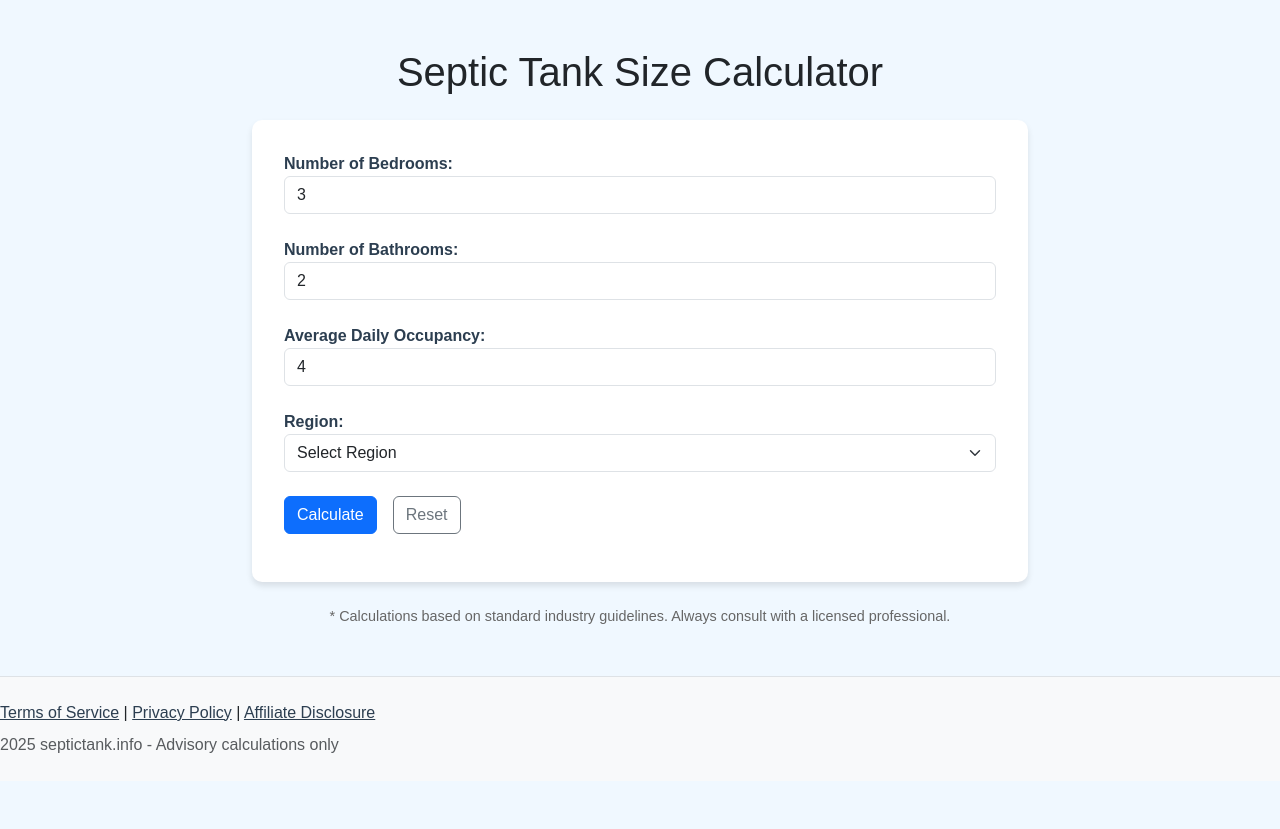
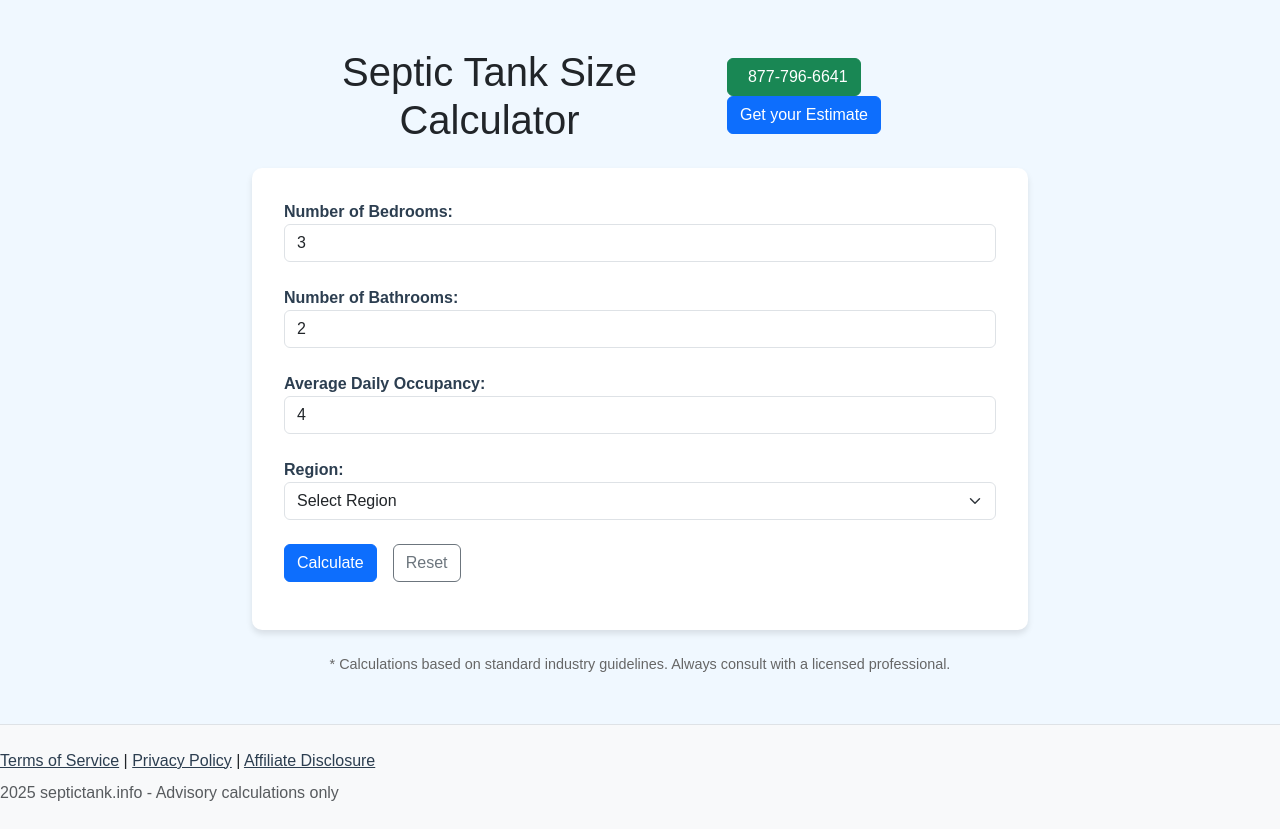
Before and after one commit to BetoWH13/septictankcalculator, a plain HTML site: page index.html in a window 1280 px wide. Before the commit the page ends 800 px from the top, so only its background shows below. Drawn offline with nearby package versions, Linux system fonts and the light colour scheme.

Commit message:
update index
update index con ctas

```diff
--- a/index.html
+++ b/index.html
@@ -30,7 +30,18 @@
 </head>
 <body>
     <div class="container mt-5">
-        <h1 class="text-center mb-4">Septic Tank Size Calculator</h1>
+        <div class="d-flex justify-content-between align-items-center mb-4">
+            <h1 class="text-center mb-0">Septic Tank Size Calculator</h1>
+            <div class="cta-group">
+                <a href="tel:877-796-6641" class="btn btn-success me-3">
+                    <i class="bi bi-telephone me-2"></i>
+                    877-796-6641
+                </a>
+                <a href="https://leads.leadsmartinc.com/?api_key=eccf565586cda416df8b89f66df641fee9a1bcb8&affiliate_source=albertowaizel1&category=&funnel=3&buttons=btn-success&step=1" class="btn btn-primary">
+                    Get your Estimate
+                </a>
+            </div>
+        </div>
 
         <div class="calculator-card">
             <div class="form-group">
```
